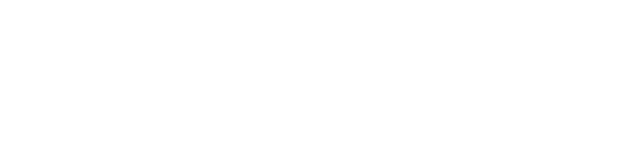
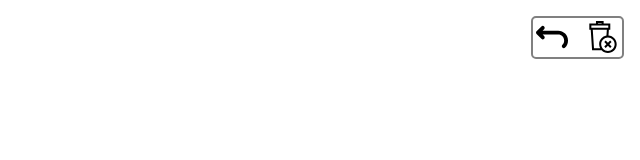
Before and after one commit to app-5ls-de/draw, a plain HTML site: page index.html in a window 1280 px wide. Shown: the whole page, without its empty margins (640-1280 px from the left). Drawn offline with Linux system fonts and the light colour scheme.

Commit message:
added back button and clear button

```diff
--- a/index.html
+++ b/index.html
@@ -25,6 +25,53 @@
         canvas {
             cursor: crosshair;
         }
+
+        .fixed {
+            position: fixed;
+            display: flex;
+            flex-direction: row;
+            right: 1rem;
+            top: 1rem;
+        }
+
+        .fixed .item {
+            height: fit-content;
+            width: fit-content;
+            padding: 0.2rem;
+        }
+
+        .fixed .item:not(:first-child),
+        .fixed .group:not(:first-child) {
+            margin-left: 0.5rem;
+        }
+
+        .fixed .item>img {
+            height: 2rem;
+        }
+
+        .fixed .item.active>img {
+            background-color: red;
+        }
+
+        .fixed>.group {
+            border: gray;
+            border-style: solid;
+            border-radius: 5px;
+            border-width: 2px;
+        }
+
+        button {
+            padding: 0;
+            border: none;
+            font: inherit;
+            color: inherit;
+            background-color: transparent;
+            cursor: pointer;
+        }
+
+        button:focus {
+            outline: none;
+        }
     </style>
 </head>
 
@@ -32,6 +79,13 @@
 
     <div class="canvas"></div>
 
+    <div class="fixed">
+        <div class="group">
+            <button id="back" class="item"><img src="/back.svg"></button>
+            <button id="clear" class="item"><img src="/clear.svg"></button>
+        </div>
+    </div>
+
     <script src="/simplify.js"></script>
     <script src="/main.js"></script>
 </body>
--- a/main.js
+++ b/main.js
@@ -96,7 +96,19 @@ function clear() {
     redraw()
 }
 
+function back() {
+    lines.pop()
+    save()
+    redraw()
+}
+
 restore()
+
+
+document.getElementById("back").onclick=back
+document.getElementById("clear").onclick=clear
+
+
 
 canvas.addEventListener("pointerdown", start)
 
```
Also changed, not shown: back.svg (added), clear.svg (added).
